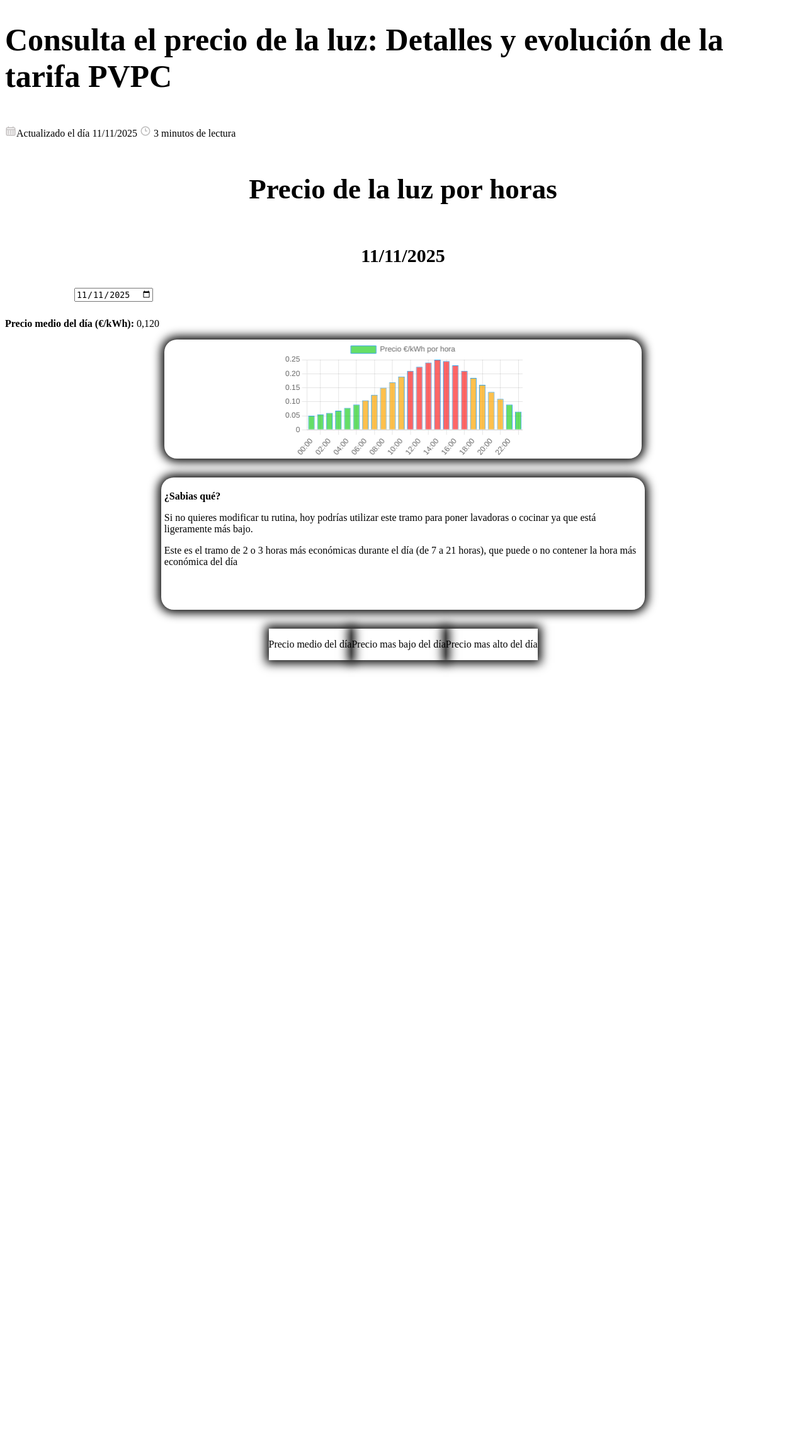
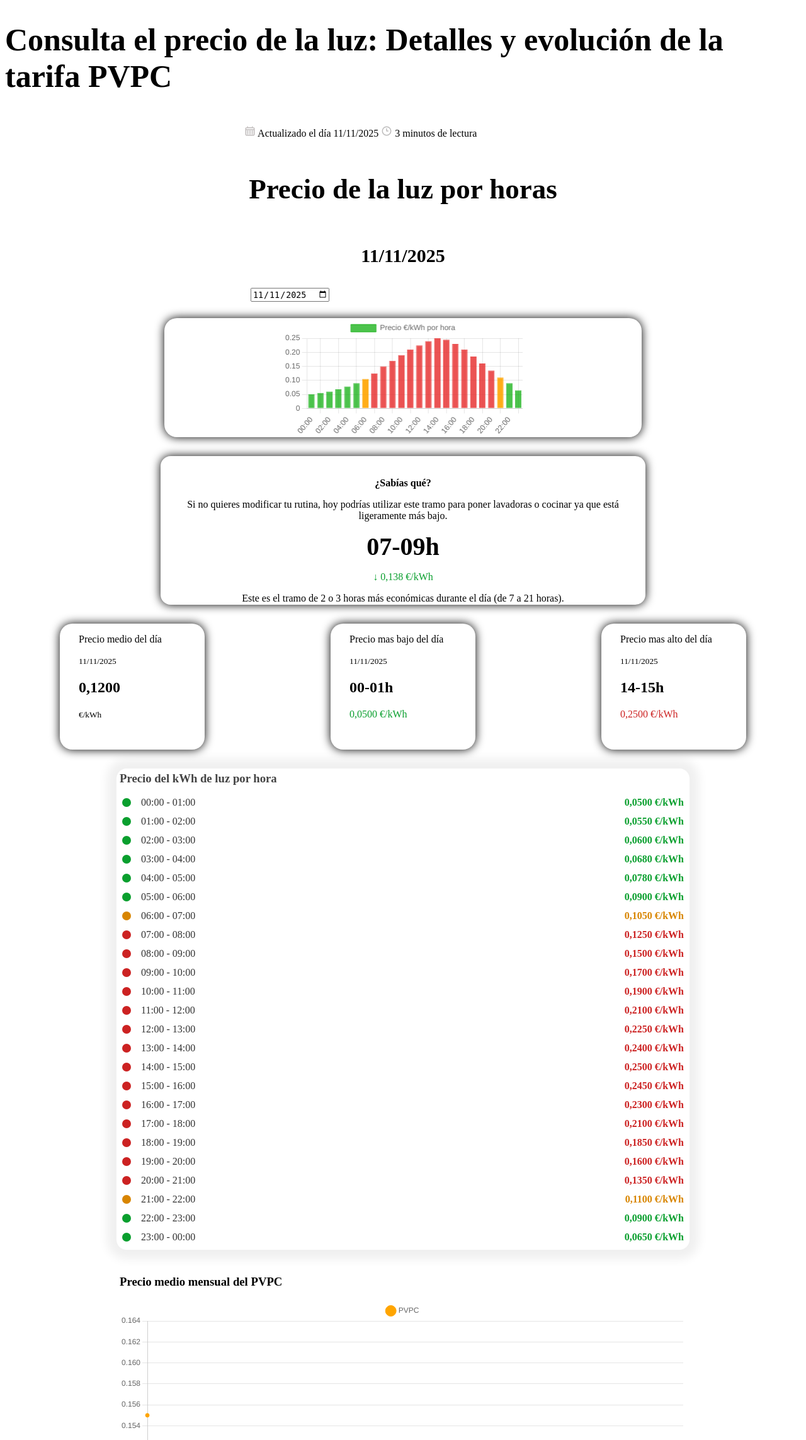
Before and after one commit to MarcosPozo15/Proyectogordo, a PHP site: page / in a window 1280 px wide. Shown: the part 80-2366 px from the top of the page at 63% size. Before the commit the page ends 1147 px from the top, so only its background shows below. Run offline with PHP 8.4, Linux system fonts and the light colour scheme; data comes from the database, SQL or seed files in the repository.

Commit message:
Acabado a falta de modificar bbdd

```diff
--- /dev/null
+++ b/inc/consultas.php
@@ -0,0 +1,36 @@
+<?php
+function precioDia($pdo, $fecha) {
+  $st = $pdo->prepare("SELECT precio FROM dias WHERE fecha=:f");
+  $st->execute([':f'=>$fecha]);
+  $r = $st->fetch(PDO::FETCH_ASSOC);
+  return $r ? (float)$r['precio'] : null;
+}
+
+function horasDia($pdo, $fecha) {
+  $sql = "
+    SELECT TIME_FORMAT(ph.hora, '%H:00') AS hora_texto,
+           HOUR(ph.hora) AS hnum,
+           ph.precio
+    FROM precios_horas ph
+    JOIN dias d ON ph.id_dia = d.id
+    WHERE d.fecha = :f
+    ORDER BY ph.hora
+  ";
+  $st = $pdo->prepare($sql);
+  $st->execute([':f'=>$fecha]);
+  return $st->fetchAll(PDO::FETCH_ASSOC);
+}
+
+function mensual($pdo) {
+  $primero = date('Y-m-01');
+  $desde = date('Y-m-01', strtotime('-11 months', strtotime($primero)));
+  $st = $pdo->prepare("
+    SELECT DATE_FORMAT(fecha,'%Y-%m') ym, AVG(precio) media
+    FROM dias
+    WHERE fecha >= :d
+    GROUP BY ym
+    ORDER BY ym
+  ");
+  $st->execute([':d'=>$desde]);
+  return $st->fetchAll(PDO::FETCH_ASSOC);
+}
--- /dev/null
+++ b/inc/db.php
@@ -0,0 +1,9 @@
+<?php
+function getPDO() {
+  $dsn  = "mysql:host=localhost;dbname=PrecioLuz";
+  $user = "root";
+  $pass = "";
+  $pdo = new PDO($dsn, $user, $pass);
+  $pdo->setAttribute(PDO::ATTR_ERRMODE, PDO::ERRMODE_EXCEPTION);
+  return $pdo;
+}
--- a/index.php
+++ b/index.php
@@ -1,63 +1,62 @@
-<!--PHP-->
 <?php
-//Datos de conexión a la base de datos
-$dsn  = "mysql:host=localhost;dbname=PrecioLuz";
-$user = "root";
-$pass = "";
+// mostrar errores mientras arreglamos
+error_reporting(E_ALL);
+ini_set('display_errors', 1);
 
-//Si no se elige fecha, se pone la de hoy
-$fechaISO = isset($_REQUEST['fecha']) && $_REQUEST['fecha'] !== ''
-  ? $_REQUEST['fecha']
-  : date('Y-m-d');
+// cargo conexión y consultas
+require_once __DIR__.'/inc/db.php';
+require_once __DIR__.'/inc/consultas.php';
 
-//Variables para guardar los datos
-$precioDia = null;      // precio medio del día
-$horas = [];        // horas del día (00:00, 01:00, etc)
-$preciosHoras = [];     // precios por hora
-$filasHoras = [];      // para mostrar la tabla
+// utilidades
+function fecha_bonita($iso){ [$y,$m,$d]=explode('-',$iso); return "$d/$m/$y"; }
 
-//Función para pasar fecha de yyyy-mm-dd a dd/mm/yyyy
-function fecha_bonita($iso) {
-  [$y,$m,$d] = explode('-', $iso);
-  return "$d/$m/$y";
-}
+// fecha seleccionada (o hoy)
+$fechaISO = isset($_GET['fecha']) && $_GET['fecha'] !== '' ? $_GET['fecha'] : date('Y-m-d');
 
 try {
-  //Conexión con la base de datos
-  $pdo = new PDO($dsn, $user, $pass);
-  $pdo->setAttribute(PDO::ATTR_ERRMODE, PDO::ERRMODE_EXCEPTION);
+  $pdo = getPDO();
 
-  //Precio medio del día seleccionado
-  $stmt = $pdo->prepare("SELECT precio FROM dias WHERE fecha = :f");
-  $stmt->execute([':f' => $fechaISO]);
-  if ($fila = $stmt->fetch()) {
-    $precioDia = $fila['precio'];
+  // datos base
+  $precioDia  = precioDia($pdo, $fechaISO);
+  $filasHoras = horasDia($pdo, $fechaISO);   // devuelve [hora_texto, hnum, precio]
+  $mensual    = mensual($pdo);               // medias por mes últimos 12
+
+  // preparar arrays para gráfica + min/max
+  $horas=[]; $preciosHoras=[];
+  $minHora=null; $minPrecio=null; $maxHora=null; $maxPrecio=null;
+  $porHora = array_fill(0,24,null);
+
+  foreach($filasHoras as $f){
+    $h=(int)$f['hnum']; $p=(float)$f['precio'];
+    $horas[] = $f['hora_texto'];
+    $preciosHoras[] = $p;
+    $porHora[$h] = $p;
+    if($minPrecio===null || $p<$minPrecio){ $minPrecio=$p; $minHora=$h; }
+    if($maxPrecio===null || $p>$maxPrecio){ $maxPrecio=$p; $maxHora=$h; }
   }
 
-  //Precios por horas del día seleccionado
-  $stmt2 = $pdo->prepare("
-    SELECT TIME_FORMAT(ph.hora, '%H:00') AS hora_texto, ph.precio
-    FROM precios_horas ph
-    JOIN dias d ON ph.id_dia = d.id
-    WHERE d.fecha = :f
-    ORDER BY ph.hora
-  ");
-  $stmt2->execute([':f' => $fechaISO]);
-  $filasHoras = $stmt2->fetchAll();
-
-  //Guardamos las horas y precios para la gráfica
-  foreach ($filasHoras as $fila) {
-    $horas[] = $fila['hora_texto'];
-    $preciosHoras[] = (float)$fila['precio'];
+  // mejor tramo de 2 o 3 horas entre 7 y 21
+  $mejorInicio=null; $mejorTam=null; $mejorMedia=null; $bestAvg=INF;
+  foreach([[2,7,21],[3,7,21]] as [$tam,$ini,$fin]){
+    for($h=$ini; $h<=$fin-$tam; $h++){
+      $s=0; for($k=0;$k<$tam;$k++) $s += $porHora[$h+$k] ?? INF;
+      $avg=$s/$tam;
+      if($avg<$bestAvg){ $bestAvg=$avg; $mejorInicio=$h; $mejorTam=$tam; $mejorMedia=$avg; }
+    }
   }
 
-} catch (Exception $e) {
+  // mensual → etiquetas y valores
+  function etiqueta_mes_es($ym){
+    static $n=[1=>"enero",2=>"febrero",3=>"marzo",4=>"abril",5=>"mayo",6=>"junio",7=>"julio",8=>"agosto",9=>"septiembre",10=>"octubre",11=>"noviembre",12=>"diciembre"];
+    [$y,$m]=array_map('intval',explode('-',$ym)); return $n[$m].' '.substr($y,-2);
+  }
+  $mesesLabel=[]; $mesProm=[];
+  foreach($mensual as $r){ $mesesLabel[]=etiqueta_mes_es($r['ym']); $mesProm[]=(float)$r['media']; }
+
+} catch(Exception $e){
   $error = $e->getMessage();
 }
 ?>
-
-
-<!--HTML-->
 <!DOCTYPE html>
 <html lang="es">
 <head>
@@ -65,7 +64,7 @@ try {
   <meta name="viewport" content="width=device-width, initial-scale=1.0">
   <link rel="stylesheet" href="styles.css">
   <script src="https://cdn.jsdelivr.net/npm/chart.js"></script>
-  <title>Precio de la tarifa de luz por horas</title>
+  <title>Precio de la luz</title>
 </head>
 <body>
 <header>
@@ -88,114 +87,104 @@ try {
 
 <div class="actualizacion">
   <p>
-    <img src="img/calendar-days-svgrepo-com (2).svg">Actualizado el día
-    <?php
-    echo fecha_bonita(date('Y-m-d'));
-    ?>
+    <img src="img/calendar-days-svgrepo-com (2).svg">
+    Actualizado el día <?php echo fecha_bonita(date('Y-m-d')); ?>
     <img src="img/clock-three-svgrepo-com (1).svg"> 3 minutos de lectura
   </p>
 </div>
 
-<div class="subtitulo">
-  <h2>Precio de la luz por horas</h2>
-</div>
+<div class="subtitulo"><h2>Precio de la luz por horas</h2></div>
+<div class="subtitulo2"><h2 id="lugarfecha"><?php echo fecha_bonita($fechaISO); ?></h2></div>
 
-<div class="subtitulo2">
-  <!-- Aquí muestro la fecha seleccionada -->
-  <h2 id="lugarfecha"><?php echo fecha_bonita($fechaISO); ?></h2>
-</div>
-
-<!--Formulario para elegir la fecha -->
 <form method="get" class="datepicker" style="margin-bottom:1rem;">
-  <input type="date" id="fecha" name="fecha"
-         value="<?php echo htmlspecialchars($fechaISO); ?>"
-         onchange="this.form.submit()">
+  <input type="date" name="fecha" value="<?php echo htmlspecialchars($fechaISO); ?>" onchange="this.form.submit()">
   <noscript><button type="submit">Ver</button></noscript>
 </form>
 
-<!-- Muestra el precio medio del día -->
-<?php if ($precioDia !== null): ?>
-  <p><strong>Precio medio del día (€/kWh):</strong> <?php echo number_format($precioDia, 3, ',', '.'); ?></p>
-<?php else: ?>
-  <p><strong>Precio del día:</strong> — (sin dato en la base de datos)</p>
-<?php endif; ?>
-
-<!-- Gráfica -->
+<!-- GRÁFICA POR HORAS -->
 <div class="primeragrafica">
   <div class="canva1grafica">
     <canvas id="grafica"></canvas>
   </div>
 </div>
-<!--Este es el error si ocurre algo con la BBDD-->
+<!-- ¿SABÍAS QUÉ? -->
+<div class="big sabiasque">
+  <p><b>¿Sabías qué?</b></p>
+  <p>Si no quieres modificar tu rutina, hoy podrías utilizar este tramo para poner lavadoras o cocinar ya que está ligeramente más bajo.</p>
+  <?php if ($mejorInicio !== null): ?>
+    <h2><?php printf("%02d-%02dh", $mejorInicio, $mejorInicio+$mejorTam); ?></h2>
+    <p class="verde">↓ <?php echo number_format($mejorMedia, 3, ',', '.'); ?> €/kWh</p>
+    <p>Este es el tramo de 2 o 3 horas más económicas durante el día (de 7 a 21 horas).</p>
+  <?php else: ?>
+    <p>No tengo datos horarios para este día.</p>
+  <?php endif; ?>
+</div>
+
+
+
+<!-- TRES CAJONES (usa tus clases de CSS) -->
+<div class="cajones">
+  <div class="cajon1">
+    <p>Precio medio del día</p>
+    <p><small><?php echo fecha_bonita($fechaISO); ?></small></p>
+    <h2><?php echo $precioDia !== null ? number_format($precioDia, 4, ',', '.') : '—'; ?></h2>
+    <small>€/kWh</small>
+  </div>
+  <div class="cajon2">
+    <p>Precio mas bajo del día</p>
+    <p><small><?php echo fecha_bonita($fechaISO); ?></small></p>
+    <h2><?php echo $minHora !== null ? sprintf("%02d-%02dh", $minHora, $minHora+1) : '—'; ?></h2>
+    <p class="verde"><?php echo $minPrecio !== null ? number_format($minPrecio, 4, ',', '.') . " €/kWh" : '—'; ?></p>
+  </div>
+  <div class="cajon3">
+    <p>Precio mas alto del día</p>
+    <p><small><?php echo fecha_bonita($fechaISO); ?></small></p>
+    <h2><?php echo $maxHora !== null ? sprintf("%02d-%02dh", $maxHora, $maxHora+1) : '—'; ?></h2>
+    <p class="rojo"><?php echo $maxPrecio !== null ? number_format($maxPrecio, 4, ',', '.') . " €/kWh" : '—'; ?></p>
+  </div>
+</div>
+
+<!-- LISTA POR HORAS -->
+<div class="lista-horas">
+  <h3>Precio del kWh de luz por hora</h3>
+  <ul class="horas">
+    <?php foreach ($filasHoras as $fila):
+      $h = (int)$fila['hnum'];
+      $inicio = sprintf("%02d:00", $h);
+      $fin    = sprintf("%02d:00", ($h + 1) % 24);
+      $p      = (float)$fila['precio'];
+      $cls = ($p < 0.10) ? 'verde' : (($p <= 0.12) ? 'naranja' : 'rojo');
+    ?>
+      <li>
+        <span class="dot <?php echo $cls; ?>"></span>
+        <span class="tramo"><?php echo $inicio; ?> - <?php echo $fin; ?></span>
+        <span class="precio <?php echo $cls; ?>"><?php echo number_format($p, 4, ',', '.'); ?> €/kWh</span>
+      </li>
+    <?php endforeach; ?>
+  </ul>
+</div>
+
+<!-- GRÁFICA MENSUAL -->
+<div class="grafica-mensual" style="max-width:900px;margin:30px auto;">
+  <h3>Precio medio mensual del PVPC</h3>
+  <div style="position:relative;height:360px;"><canvas id="graficaMensual"></canvas></div>
+</div>
+
 <?php if (!empty($error)): ?>
   <pre style="color:red;"><?php echo $error; ?></pre>
 <?php endif; ?>
-<div class="sabiasque">
-  <p><b>¿Sabias qué?</b></p>
-  <p>Si no quieres modificar tu rutina, hoy podrías utilizar este tramo para poner lavadoras o cocinar ya que está ligeramente más bajo.</p>
-  <div id="sabiasvalores">
-    <p></p>
-    <p></p>
-  </div>
-  <p>Este es el tramo de 2 o 3 horas más económicas durante el día (de 7 a 21 horas), que puede o no contener la hora más económica del día</p>
 
-</div>
-<div class="cajones">
-<div class="cajon1">
-<p>Precio medio del día</p>
-</div>
-<div class="cajon2">
-<p>Precio mas bajo del día</p>
-</div>
-<div class="cajon3">
-<p>Precio mas alto del día</p>
-</div>
-</div>
-
+<!-- PASO DATOS A JS Y CARGO app.js -->
 <script>
-  function encontrarTramo() {
-    let arr1=[[]];
-    valores.forEach(element => {
-      if (element.precio<0.10) {
-
-
-      }
-
-    });
-
-  }
-// Aquí preparo los datos para la gráfica ---
-const etiquetas = <?php echo json_encode($horas); ?>;   // las horas
-const valores = <?php echo json_encode($preciosHoras); ?>; // los precios
-const colores = valores.map(precio =>{
-  if (precio< 0.10){
-    return 'rgba(0, 200, 0, 0.6)';
-  }else if (precio>=0.10 && precio<= 0.20){
-    return 'rgba(255, 165, 0, 0.7)';
-  }else{
-    return'rgba(255, 0, 0, 0.6)';
-  }
-})
-// Crear la gráfica
-const ctx = document.getElementById('grafica').getContext('2d');
-new Chart(ctx, {
-  type: 'bar',
-  data: {
-    labels: etiquetas,
-    datasets: [{
-      label: 'Precio €/kWh por hora',
-      data: valores,
-      backgroundColor: colores ,
-      borderColor: 'rgba(54,162,235,1)',
-      borderWidth: 1
-    }]
-  },
-  options: {
-     responsive: true,
-    maintainAspectRatio: false,
-    scales: { y: { beginAtZero: true } }
-  }
-});
+  window.DATA_HORARIA = {
+    etiquetas: <?php echo json_encode($horas); ?>,
+    valores:   <?php echo json_encode($preciosHoras); ?>
+  };
+  window.DATA_MENSUAL = {
+    etiquetas: <?php echo json_encode($mesesLabel); ?>,
+    valores:   <?php echo json_encode($mesProm); ?>
+  };
 </script>
+<script src="public/js/app.js"></script>
 </body>
 </html>
--- a/styles.css
+++ b/styles.css
@@ -37,11 +37,11 @@ margin-left: 200px;
     justify-content: center;
 }
 .actualizacion{
-
     display:flex;
     align-items: center;
     text-align: center;
 
+    margin-left:380px ;
 }
 
 .actualizacion img{
@@ -61,13 +61,13 @@ margin-left: 200px;
 
 }
 .datepicker {
-    margin-left: 100px;
+margin-left: 380px;
   padding: 10px;
 }
 
 .primeragrafica {
     border-radius: 20px;
-    box-shadow: 0px 0px 15px 5px;
+    box-shadow: 0px 0px 15px 0px;
     width: 60%;
     display: flex;
     justify-content: center;
@@ -83,27 +83,106 @@ margin-left: 200px;
   aspect-ratio: 2 / 1; /* Mantiene proporción automática */
 
 }
-.sabiasque{
-   padding: 5px;
-    justify-self: center;
-    border-radius: 20px;
-    box-shadow: 0px 0px 15px 5px;
-    height: 200px;
-    width: 60%;
-}
-.cajones{
-    margin-top: 30px;
-    display: flex;
-    justify-self: center;
-    margin: 30px;
-}
-.cajon1{
-     box-shadow: 0px 0px 15px 5px;
+.cajones {
+display:flex;
+gap:20px;
+flex-wrap:wrap;
+margin:20px 0;
+margin-top: 30px;
+display: flex;
+justify-self: center;
+margin: 30px;
+gap: 200px;
 
 }
+ .cajon1{
+    box-shadow: 0px 0px 15px 0px;
+    border-radius: 20px;
+    height: 200px;
+    width: 200px;
+    padding-left: 30px;
+}
 .cajon2{
-     box-shadow: 0px 0px 15px 5px;
+    box-shadow: 0px 0px 15px 0px;
+    border-radius: 20px;
+    height: 200px;
+    width: 200px;
+    padding-left: 30px;
 }
 .cajon3{
-     box-shadow: 0px 0px 15px 5px;
+    box-shadow: 0px 0px 15px 0px;
+    border-radius: 20px;
+    height: 200px;
+    width: 200px;
+    padding-left: 30px;
 }
+.big {
+text-align:center;
+box-shadow:0 0 15px 0px ;
+border-radius:16px;
+padding:18px;
+margin:20px;
+justify-self: center;
+height: 200px;
+width: 58%;
+}
+.big h2 {
+font-size:40px;
+margin:8px 0;
+}
+.verde {
+color:#0a9f2e;
+}
+.rojo {
+color:#c22;
+}
+.naranja {
+color:#d88500;
+}
+.lista-horas{
+padding: 5px;
+border-radius:16px;
+box-shadow:0 0 15px 15px #00000010;
+max-width: 900px;
+margin: 20px auto 40px;
+}
+.lista-horas h3{
+
+margin: 0 0 12px 0;
+color: #444;
+}
+.horas{
+list-style: none;
+padding: 0;
+margin: 0;
+}
+.horas li{
+display: flex;
+align-items: center;
+gap: 16px;
+padding: 6px 4px;
+}
+.dot{
+width: 14px;
+height: 14px;
+border-radius: 50%;
+display: inline-block;
+}
+.tramo{
+flex: 1;
+color: #333;
+}
+.precio{
+min-width: 140px;
+text-align: right;
+font-weight: 600;
+}
+.dot.verde{
+background:#0a9f2e;
+}
+.dot.naranja{
+background:#d88500;
+}
+.dot.rojo{
+background:#c22;
+}
```
Also changed, not shown: public/js/app.js (added).
